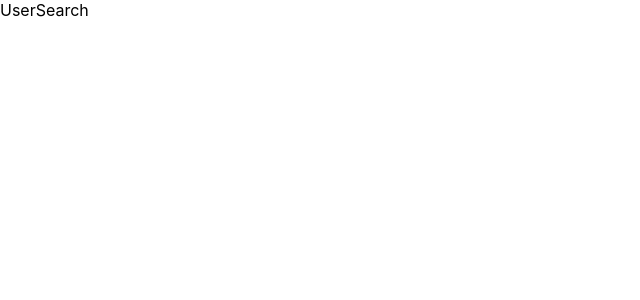
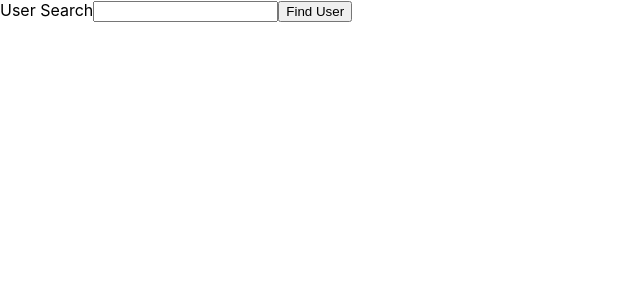
Before and after one commit to AmilMasic/react-and-typescript-playground, a React (Create React App) app: page / in a window 1280 px wide. Shown: the top 300 px of the page, without its empty margins (0-640 px from the left). Built offline with nearby package versions, Linux system fonts and the light colour scheme.

Commit message:
added search functionality to UserSearch

```diff
--- a/src/state/UserSearch.tsx
+++ b/src/state/UserSearch.tsx
@@ -1,9 +1,33 @@
 import { useState } from 'react';
 
+const users = [
+  {name: 'Sarah', age: 20},
+  {name: 'Alex', age: 20},
+  {name: 'Micheal', age: 20}
+]
 const UserSearch: React.FC = () => {
+  const [name, setName] = useState('');
+  const [user, setUser] = useState<{name: string, age: number} | undefined>();
+
+  const onClick = () => {
+    const foundUser = users.find((user) => {
+      return user.name === name;
+    });
+
+    setUser(foundUser);
+  };
+
   return (
-    <div>UserSearch</div>
-  );
+    <div>
+      User Search
+      <input value={name} onChange={e => setName(e.target.value)} />
+      <button onClick={onClick}>Find User</button>
+      <div>
+        {user && user.name}
+        {user && user.age}
+      </div>
+      </div>
+    );
 };
 
 export default UserSearch;
```
